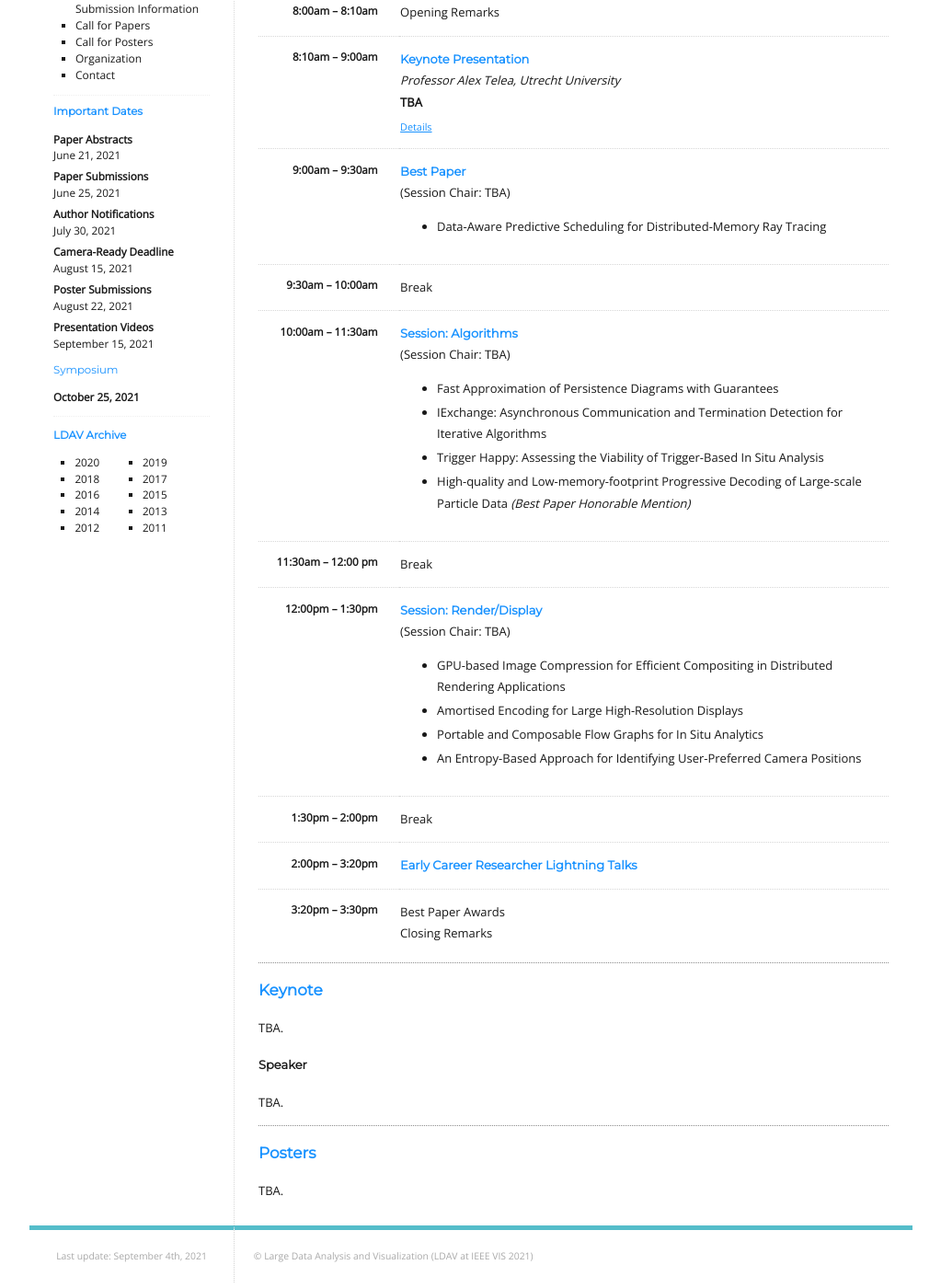
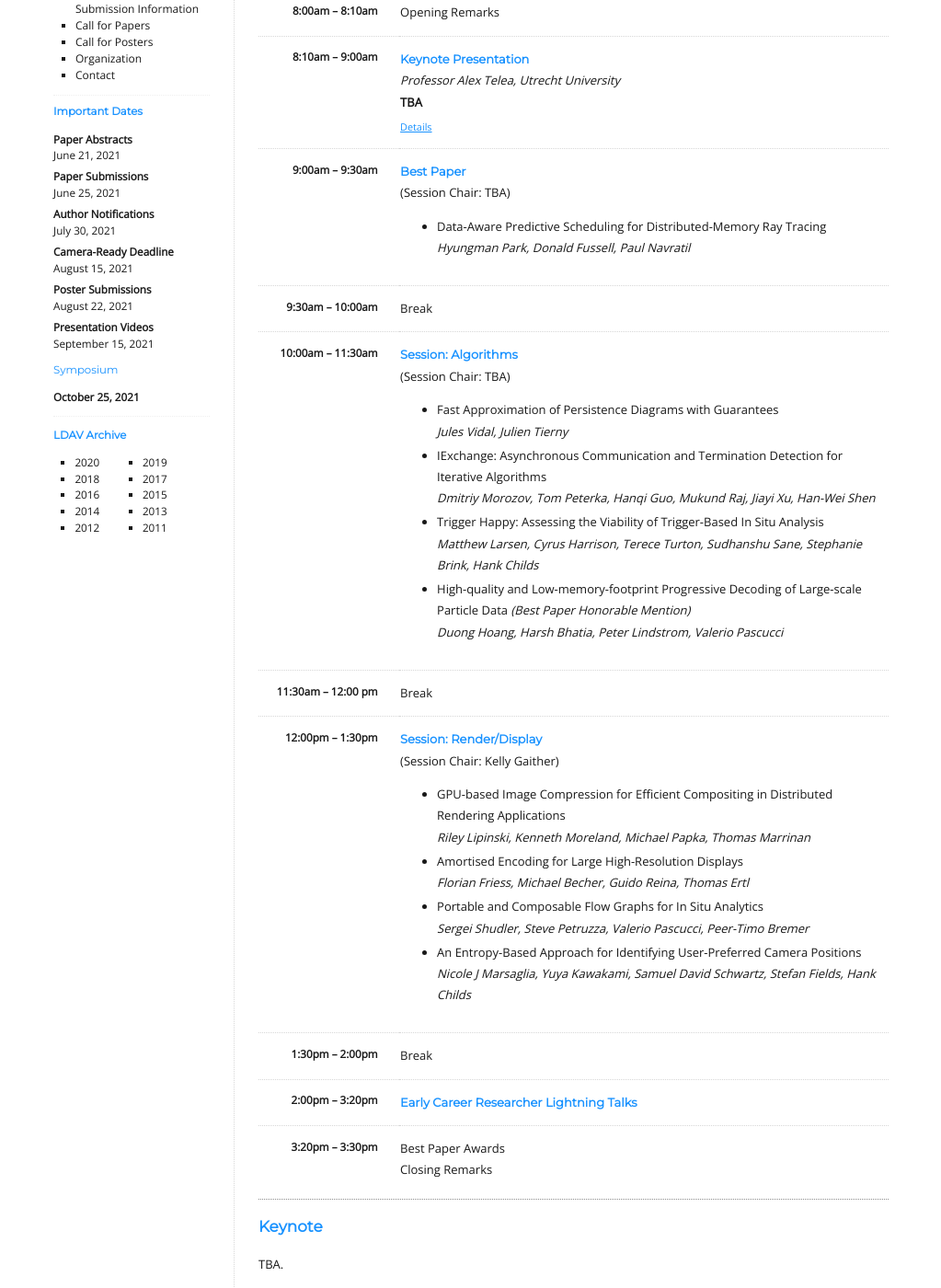
Before and after one commit to LDAV-Symposium/2023, a Jekyll site: the page built from _pages/program.md, in a window 1280 px wide and 1400 px high, scrolled down 271 px. Shown: the whole window at 92% size, without its empty margins (128-1151 px from the left). Built offline with Jekyll 4.4.1, drawn with Linux system fonts in a browser that asks for light colours; some of the changed text lies outside the part shown.

Commit message:
updated program

```diff
--- a/_layouts/default.html
+++ b/_layouts/default.html
@@ -73,7 +73,7 @@
 
   <footer>
     <aside>
-      Last update: September 4th, 2021
+      Last update: September 6th, 2021
 <!--       {{ page.last_modified_at | date: '%b %e, %Y' }} -->
     </aside>
     <article>
--- a/_pages/program.md
+++ b/_pages/program.md
@@ -36,7 +36,9 @@ title: Program
       (Session Chair: TBA)
       <ul>
         <li>
-           Data-Aware Predictive Scheduling for Distributed-Memory Ray Tracing<br/>
+           Data-Aware Predictive Scheduling for Distributed-Memory Ray Tracing
+           <br><i>Hyungman Park, Donald Fussell, Paul Navratil</i>
+           <br/>
 <!--           <i>Florian Frieß, Matthias Braun, Valentin Bruder, Steffen Frey, Guido Reina,Thomas Ertl</i> -->
         </li>
       </ul>
@@ -56,15 +58,36 @@ title: Program
       <ul>
         <li>
           Fast Approximation of Persistence Diagrams with Guarantees
+          <br><i>Jules Vidal, Julien Tierny</i>
         </li>
         <li>
           IExchange: Asynchronous Communication and Termination Detection for Iterative Algorithms
+          <br><i>Dmitriy Morozov, Tom Peterka,
+          Hanqi Guo,
+          Mukund Raj,
+          Jiayi Xu,
+          Han-Wei Shen
+          </i>
         </li>
         <li>
           Trigger Happy: Assessing the Viability of Trigger-Based In Situ Analysis
+          <br><i>
+          Matthew Larsen,
+          Cyrus		Harrison,
+          Terece	Turton,
+          Sudhanshu		Sane,
+          Stephanie		Brink,
+          Hank		Childs
+          </i>
         </li>
         <li>
           High-quality and Low-memory-footprint Progressive Decoding of Large-scale Particle Data <i>(Best Paper Honorable Mention)</i>
+          <br><i>
+          Duong		Hoang,
+          Harsh		Bhatia,
+          Peter		Lindstrom,
+          Valerio		Pascucci
+          </i>
         </li>
       </ul>
     </td>
@@ -79,19 +102,41 @@ title: Program
       <h4>Session: Render/Display
 <!--       (<a href="https://youtu.be/skM-gluIXzU" target="new">Youtube live stream</a>) -->
       </h4>
-      (Session Chair: TBA)
+      (Session Chair: Kelly Gaither)
       <ul>
         <li>
           GPU-based Image Compression for Efficient Compositing in Distributed Rendering Applications
+          <br><i>Riley Lipinski, Kenneth Moreland, Michael Papka, Thomas Marrinan
+</i>
         </li>
         <li>
           Amortised Encoding for Large High-Resolution Displays
+          <br>
+          <i>
+          Florian		Friess,
+          Michael		Becher,
+          Guido		Reina,
+          Thomas		Ertl
+          </i>
         </li>
         <li>
           Portable and Composable Flow Graphs for In Situ Analytics
+          <br><i>
+          Sergei		Shudler,
+          Steve		Petruzza,
+          Valerio		Pascucci,
+          Peer-Timo		Bremer
+          </i>
         </li>
         <li>
           An Entropy-Based Approach for Identifying User-Preferred  Camera Positions
+          <br><i>
+          Nicole	J	Marsaglia,
+          Yuya		Kawakami,
+          Samuel	David	Schwartz,
+          Stefan		Fields,
+          Hank		Childs
+          </i>
         </li>
       </ul>
     </td>
```
